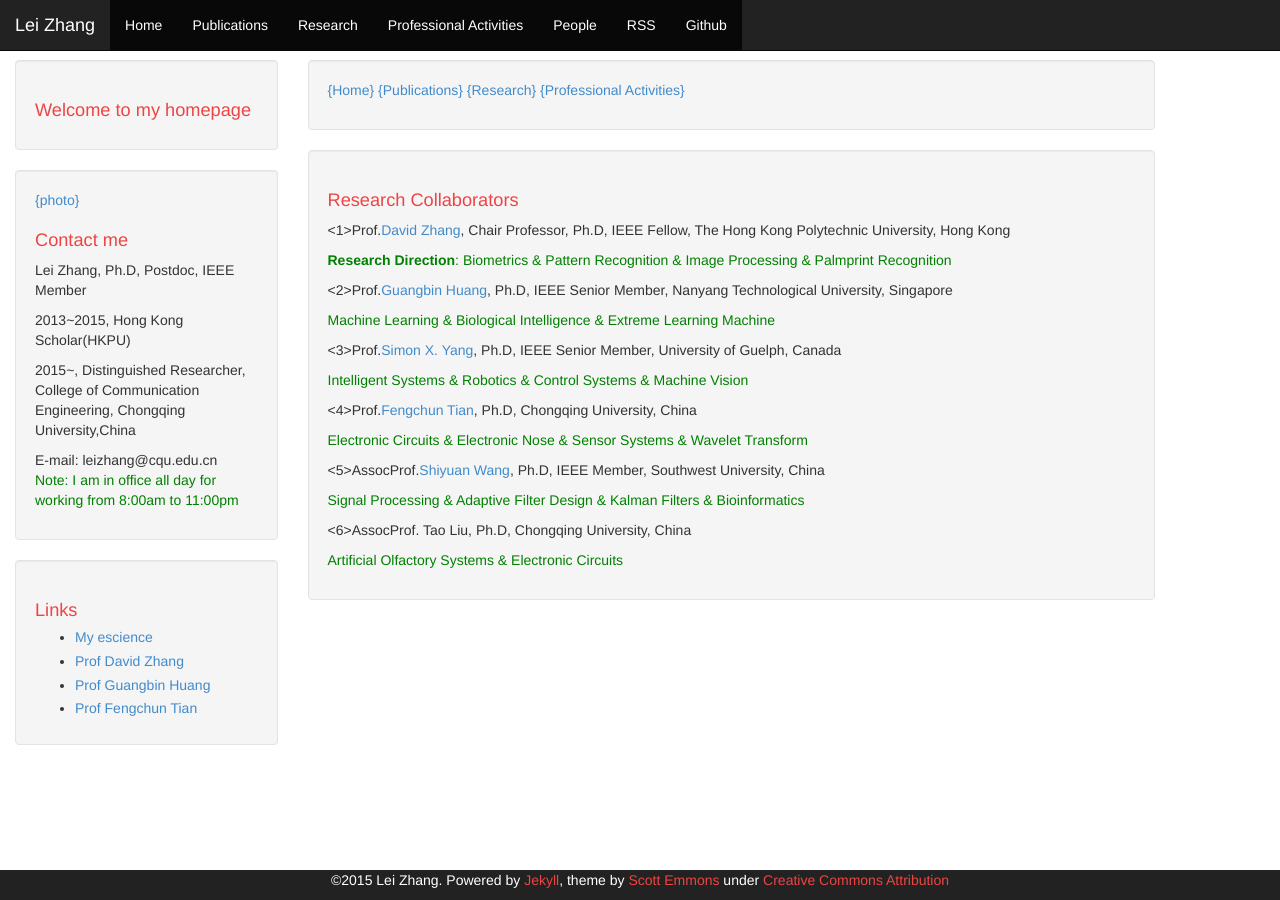
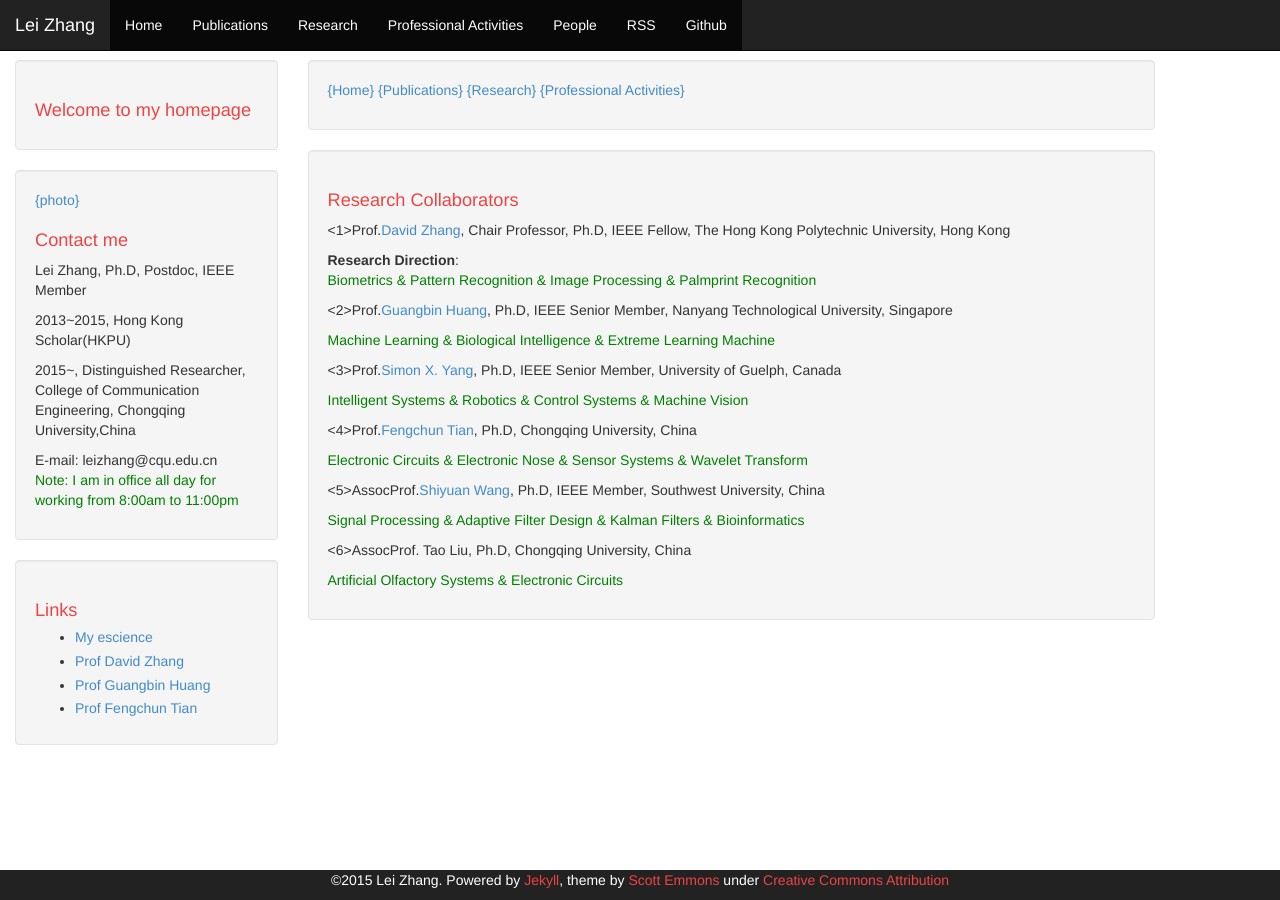
Before and after one commit to DrLeiZhang/website, a Jekyll site: the page built from people.html, in a window 1280 px wide. Built offline with Jekyll 4.4.1, drawn with Linux system fonts in a browser that asks for light colours; Markdown is read by kramdown in place of the engine named in the settings.

Commit message:
Update
Signed-off-by: leizhang@cqu.edu.cn <leizhang@cqu.edu.cn>

```diff
--- a/people.html
+++ b/people.html
@@ -9,7 +9,7 @@
 <div class="well">
 <h1>Research Collaborators</h1>
 <p><1>Prof.<a href="http://www4.comp.polyu.edu.hk/~csdzhang/">David Zhang</a>, Chair Professor, Ph.D, IEEE Fellow, The Hong Kong Polytechnic University, Hong Kong</p>
-<p style="color:green;"><B>Research Direction</B>: Biometrics & Pattern Recognition & Image Processing & Palmprint Recognition</p>
+<B>Research Direction</B>: <p style="color:green;">Biometrics & Pattern Recognition & Image Processing & Palmprint Recognition</p>
 
 <p><2>Prof.<a href="http://www.extreme-learning-machines.org/">Guangbin Huang</a>, Ph.D, IEEE Senior Member, Nanyang Technological University, Singapore</p>
 <p style="color:green;">Machine Learning & Biological Intelligence & Extreme Learning Machine</p>
```
